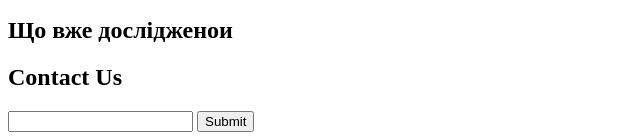
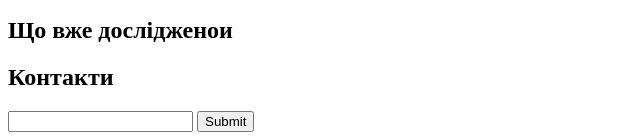
Before and after one commit to RomanZnesinnya/heritage-project, a plain HTML site: page index.html in a window 1280 px wide. Shown: the part 2159-2296 px from the top of the page, 0-640 px from the left. Drawn offline with Linux system fonts and the light colour scheme.

Commit message:
Added new ellements

```diff
--- a/index.html
+++ b/index.html
@@ -62,7 +62,7 @@
         </section>
     </main>
     <footer>
-        <h2>Contact Us</h2>
+        <h2>Контакти</h2>
         <form action="http://formspree.io/f/xnqllogk" method="POST">
             <input type="text" name="Hello">
             <input type="submit">
```
